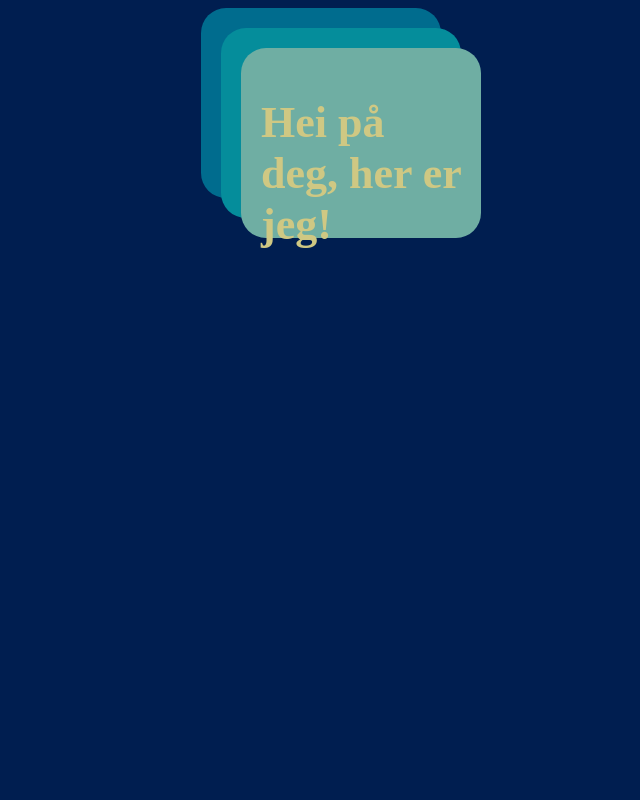
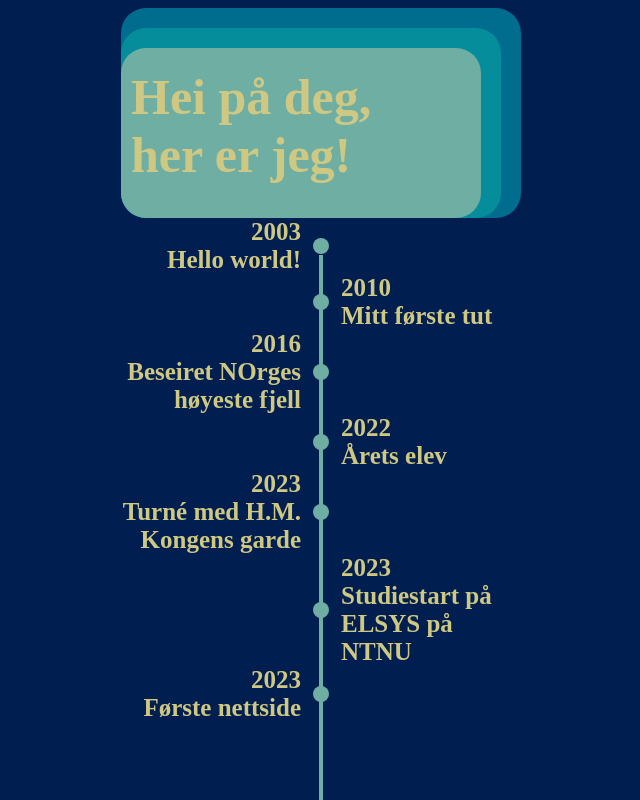
Before and after one commit to ingeborgriple/ingeborg.me, a plain HTML site: page index.html in a window 1280 px wide. Shown: the whole page, without its empty margins (319-959 px from the left). Drawn offline with Linux system fonts and the light colour scheme; a web font is replaced by a local one.

Commit message:
added timeline

```diff
--- a/index.html
+++ b/index.html
@@ -1,42 +1,199 @@
 <html>
-    <head>
-        <link href='https://fonts.googleapis.com/css?family=Modak' rel='stylesheet'>
+
+<head>
+    <link href='https://fonts.googleapis.com/css?family=Modak' rel='stylesheet'>
     <style>
         html {
             background-color: #001E50;
         }
-        body{
-            display:flex;
-            justify-content: center;
-            font-family: 'Modak';font-size: 22px;
+
+        body {
+            /* display:flex;
+            flex-direction: column;
+            justify-content: center; */
+            font-family: 'Modak';
             color: #CFC883;
 
         }
-        div{
+
+        h1 {
+            margin: 0;
+            padding-left: 10px;
+            font-size: 50px;
+        }
+
+        h2 {
+            margin: 0%;
+            font-size: 25px;
+        }
+
+        .container {
+            width: 90%;
+            max-width: 400px;
+            margin: auto;
+        }
+
+        .eventContainer {
+            display: flex;
+        }
+
+        .outer {
+            background-color: #006C8E;
+            padding-top: 20px;
+            padding-right: 20px;
+            height: 190px;
             border-radius: 25px;
-            padding: 20px;
-             width: 200px;
+
+        }
+
+        .middle {
+            background-color: #058D9B;
+            padding-top: 20px;
+            padding-right: 20px;
+            height: 170px;
+            border-radius: 25px;
+
+        }
+
+        .inner {
+            background-color: #6FAEA3;
+            padding-top: 20px;
+            padding-right: 20px;
             height: 150px;
+            border-radius: 25px;
         }
-        .outer{
-            background-color: #006C8E;
+
+        .verticalline {
+            border: 2px solid #6FAEA3;
+            height: 660px;
+            position: absolute;
+            left: 50%;
+            top: 255px;
+            transform: translateX(-50%);
         }
-        .middle{
-            background-color: #058D9B;
+
+
+        .dot {
+            height: 16px;
+            width: 16px;
+            margin: auto;
+            background-color: #6FAEA3;
+            border-radius: 50%;
+            /* position: absolute; */
+            /* left: 50%;
+            top: 250px;
+            transform: translateX(-50%); */
         }
-        .inner{
-            background-color: #6FAEA3;
+
+        .left {
+            width: 45%;
+            text-align: right;
+        }
+
+        .right {
+            width: 45%;
         }
     </style>
-    <body>
+
+<body>
+    <div class="container">
         <div class="outer">
             <div class="middle">
                 <div class="inner">
                     <h1>
-                        Hei på deg, her er jeg!
+                        Hei på deg,<br />
+                        her er jeg!
                     </h1>
                 </div>
             </div>
         </div>
-    </body>
+        <div class="verticalline">
+        </div>
+        <div class="eventContainer">
+            <div class="left">
+                <h2>
+                    2003<br />
+                    Hello world!
+                </h2>
+            </div>
+            <div class="dot">
+            </div>
+            <div class="right">
+            </div>
+        </div>
+        <div class="eventContainer">
+            <div class="left">
+            </div>
+            <div class="dot">
+            </div>
+            <div class="right">
+                <h2>
+                    2010<br />
+                    Mitt første tut
+                </h2>
+            </div>
+        </div>
+        <div class="eventContainer">
+            <div class="left">
+                <h2>
+                    2016<br />
+                    Beseiret NOrges høyeste fjell
+                </h2>
+            </div>
+            <div class="dot">
+            </div>
+            <div class="right">
+            </div>
+        </div>
+        <div class="eventContainer">
+            <div class="left">
+            </div>
+            <div class="dot">
+            </div>
+            <div class="right">
+                <h2>
+                    2022<br />
+                    Årets elev
+                </h2>
+            </div>
+        </div>
+        <div class="eventContainer">
+            <div class="left">
+                <h2>
+                    2023<br />
+                    Turné med H.M. Kongens garde
+                </h2>
+            </div>
+            <div class="dot">
+            </div>
+            <div class="right">
+            </div>
+        </div>
+        <div class="eventContainer">
+            <div class="left">
+            </div>
+            <div class="dot">
+            </div>
+            <div class="right">
+                <h2>
+                    2023<br />
+                    Studiestart på ELSYS på NTNU
+                </h2>
+            </div>
+        </div>
+        <div class="eventContainer">
+            <div class="left">
+                <h2>
+                    2023<br />
+                    Første nettside
+                </h2>
+            </div>
+            <div class="dot">
+            </div>
+            <div class="right">
+            </div>
+        </div>
+    </div>
+</body>
+
 </html>
```
